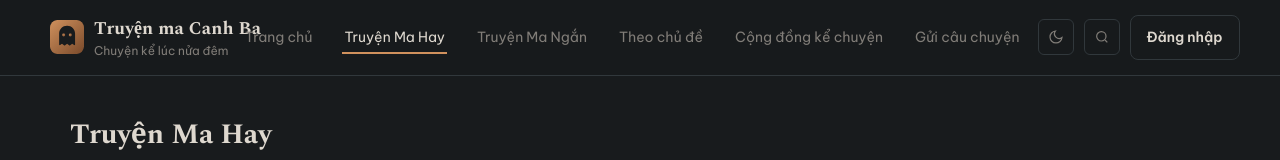
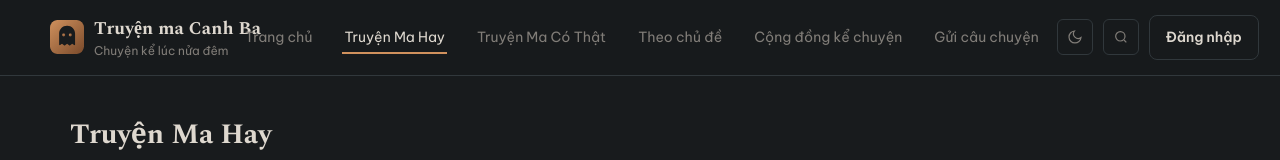
Before and after one commit to tndm00/storyverse-fe, a React (Vite) app: page /truyen-hay in a window 1280 px wide. Shown: the top 160 px of the page. Built offline with nearby package versions, Linux system fonts and the light colour scheme; no server answers.

Commit message:
Rename "Truyện Ma Ngắn" nav item and page title to "Truyện Ma Có Thật"

```diff
--- a/src/site/layouts/SiteLayout.tsx
+++ b/src/site/layouts/SiteLayout.tsx
@@ -22,7 +22,7 @@ function readTheme(): CbTheme {
 const NAV: { label: string; to: string; end?: boolean }[] = [
   { label: "Trang chủ", to: ROUTES.home, end: true },
   { label: "Truyện Ma Hay", to: ROUTES.truyenHay },
-  { label: "Truyện Ma Ngắn", to: ROUTES.truyenNgan },
+  { label: "Truyện Ma Có Thật", to: ROUTES.truyenNgan },
   { label: "Theo chủ đề", to: ROUTES.topics },
   { label: "Cộng đồng kể chuyện", to: ROUTES.community },
   { label: "Gửi câu chuyện", to: ROUTES.submit },
--- a/src/site/pages/BrowsePage.tsx
+++ b/src/site/pages/BrowsePage.tsx
@@ -26,10 +26,10 @@ const COPY: Record<"long" | "short", { title: string; intro: string; metaDescrip
       "Truyện ma dài nhiều chương, đọc dài kỳ — lọc theo thể loại, trạng thái và sắp xếp mới nhất, đọc nhiều, đánh giá cao.",
   },
   short: {
-    title: "Truyện Ma Ngắn",
+    title: "Truyện Ma Có Thật",
     intro: "Truyện ngắn trọn vẹn 1 chương — lọc theo thể loại, trạng thái và sắp xếp.",
     metaDescription:
-      "Truyện ma ngắn trọn vẹn 1 chương — lọc theo thể loại, trạng thái và sắp xếp mới nhất, đọc nhiều, đánh giá cao.",
+      "Truyện ma có thật trọn vẹn 1 chương — lọc theo thể loại, trạng thái và sắp xếp mới nhất, đọc nhiều, đánh giá cao.",
   },
 };
 
```
